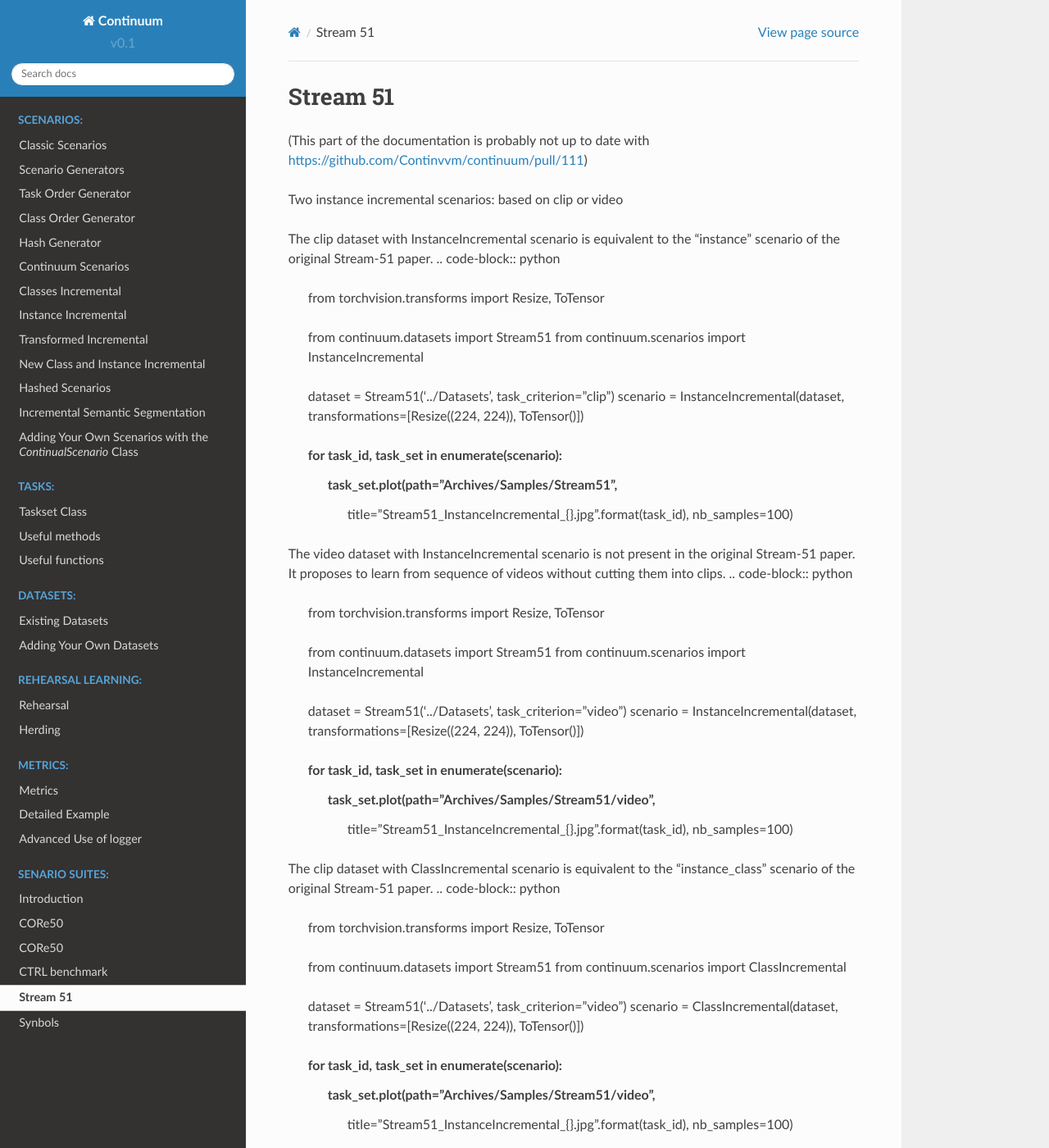
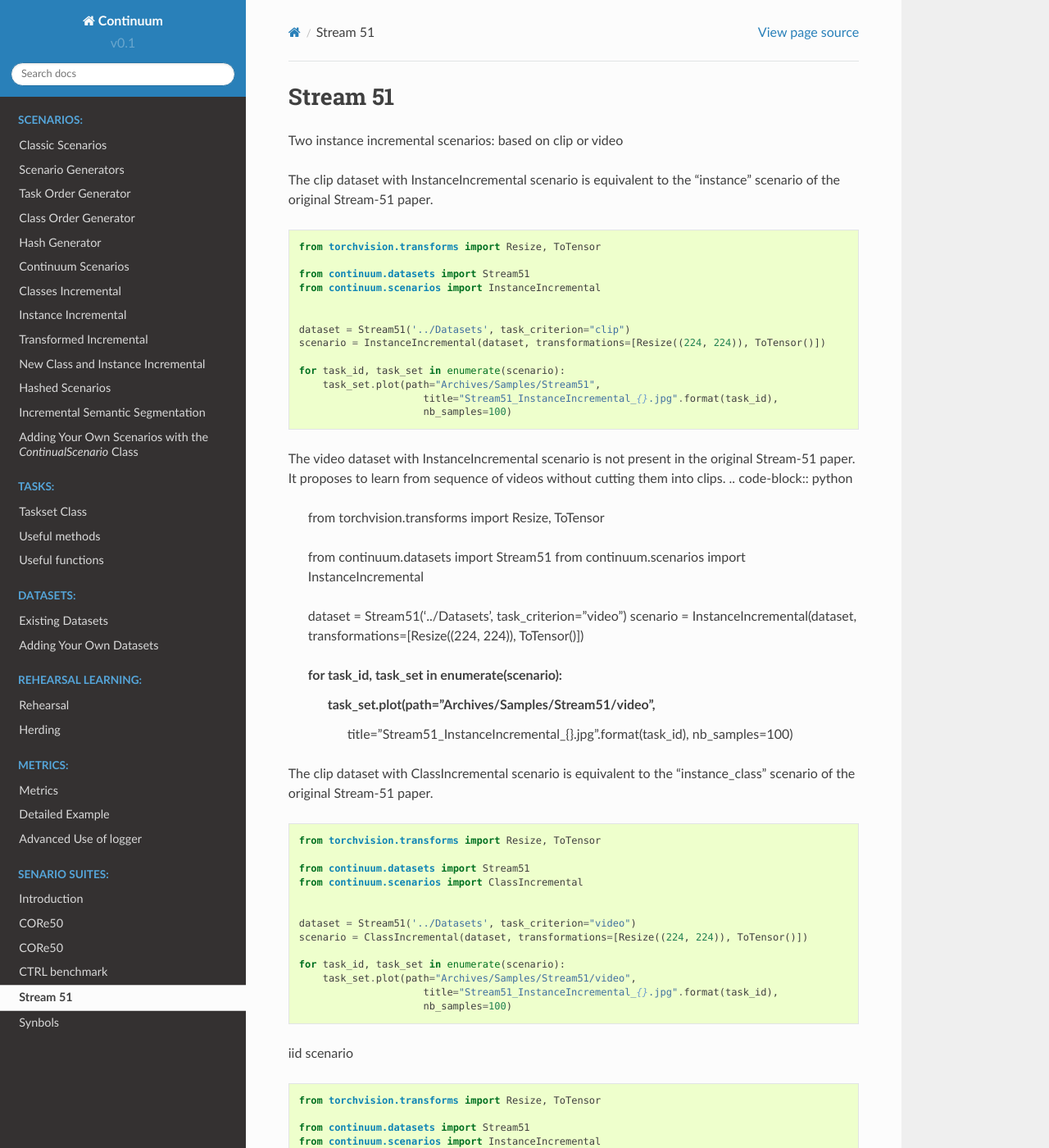
Before and after one commit to Continvvm/continuum, a Sphinx documentation site: the page built from docs/_tutorials/scenarios_suites/Stream51.rst, in a window 1280 px wide and 1400 px high. Shown: the whole window at 82% size. Built offline with Sphinx 7.4.7 and the Read the Docs theme 2.0.0, drawn with Linux system fonts in a browser that asks for light colours.

Commit message:
fix code doc stream51

```diff
--- a/docs/_tutorials/scenarios_suites/Stream51.rst
+++ b/docs/_tutorials/scenarios_suites/Stream51.rst
@@ -1,12 +1,11 @@
 Stream 51
 -----------------
-
-(This part of the documentation is probably not up to date with https://github.com/Continvvm/continuum/pull/111)
 
 Two instance incremental scenarios: based on clip or video
 
 
 The clip dataset with InstanceIncremental scenario is equivalent to the "instance" scenario of the original Stream-51 paper.
+
 .. code-block:: python
 
     from torchvision.transforms import Resize, ToTensor
@@ -42,6 +41,7 @@ It proposes to learn from sequence of videos without cutting them into clips.
                          nb_samples=100)
 
 The clip dataset with ClassIncremental scenario is equivalent to the "instance_class" scenario of the original Stream-51 paper.
+
 .. code-block:: python
 
     from torchvision.transforms import Resize, ToTensor
```
